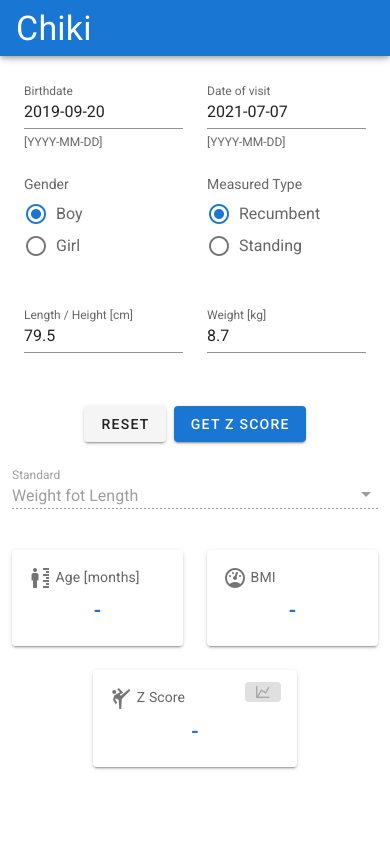
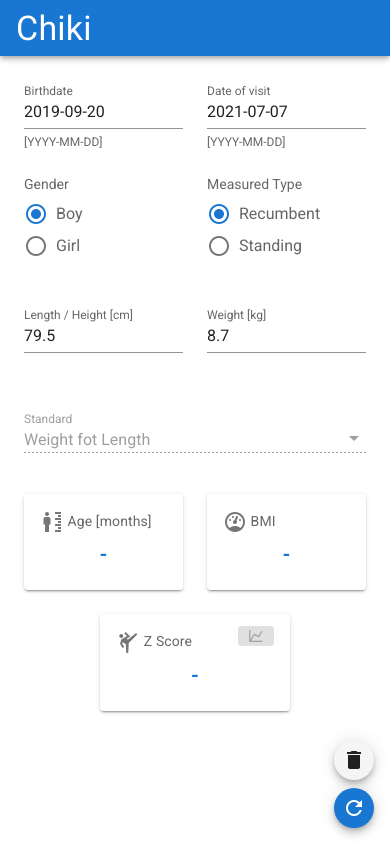
Before and after one commit to theobitoproject/asuma, a Vue app: page / in a window 390 px wide. Built offline with nearby package versions, Linux system fonts and the light colour scheme.

Commit message:
add floating buttons for mobile experience

```diff
--- a/src/components/ChildForm.vue
+++ b/src/components/ChildForm.vue
@@ -69,7 +69,7 @@
         </v-col>
       </v-row>
 
-      <div class="mt-8 d-flex justify-center">
+      <div class="mt-8 d-none d-sm-flex justify-center">
         <v-btn class="center mr-1" @click="reset">
           <slot name="resetLabel">reset</slot>
         </v-btn>
--- a/src/views/ZScoreView.vue
+++ b/src/views/ZScoreView.vue
@@ -11,7 +11,8 @@
         </ChildForm>
       </v-col>
       <v-col cols="12" sm="6" md="8">
-        <div class="mt-sm-7">
+        <div class="mt-sm-4">
+          <v-container>
             <v-row justify="center" justify-md="start">
               <v-col cols="12" md="4" lg="3">
                 <StandardSelect v-model="standard" :disabled="!dataIsValid" />
@@ -40,6 +41,7 @@
                 />
               </v-col>
             </v-row>
+          </v-container>
         </div>
       </v-col>
       <v-col cols="12" class="d-none d-sm-block d-md-none">
@@ -52,6 +54,30 @@
         />
       </v-col>
     </v-row>
+    <v-btn
+      class="mb-12 d-block d-sm-none"
+      fab
+      small
+      fixed
+      bottom
+      right
+      @click="handleFormReset"
+    >
+      <v-icon>mdi-delete</v-icon>
+    </v-btn>
+    <v-btn
+      class="d-block d-sm-none"
+      color="primary"
+      fab
+      dark
+      small
+      fixed
+      bottom
+      right
+      @click="getZScore"
+    >
+      <v-icon>mdi-refresh</v-icon>
+    </v-btn>
     <v-dialog
       v-model="displayChartsOnDialog"
       fullscreen
```
Lines whose indentation alone changed are shown as unchanged.
